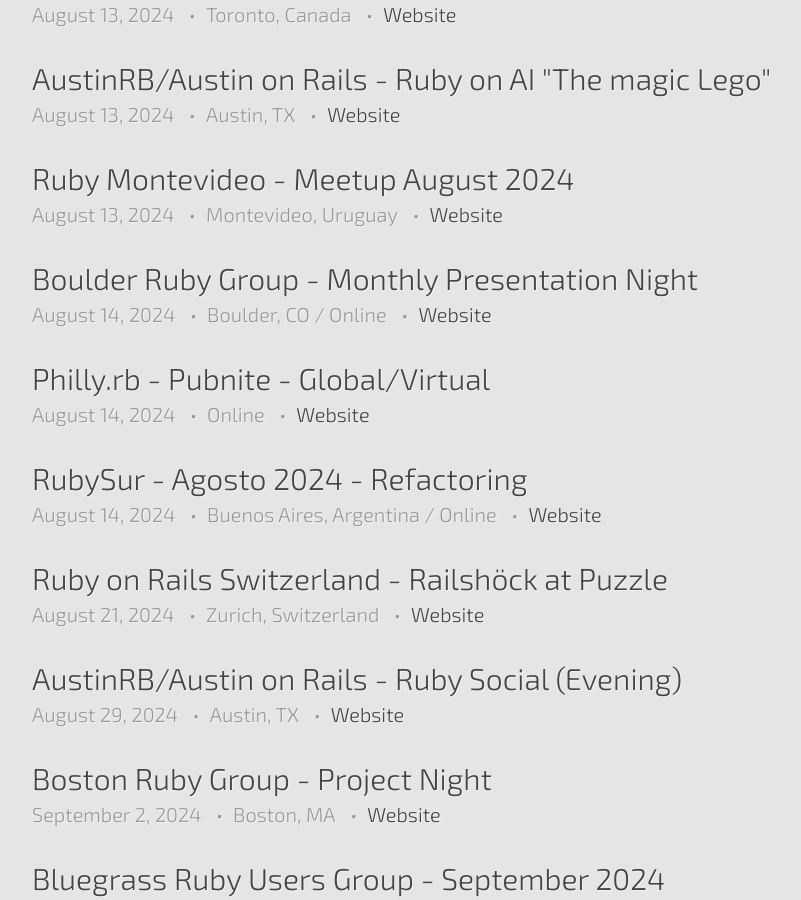
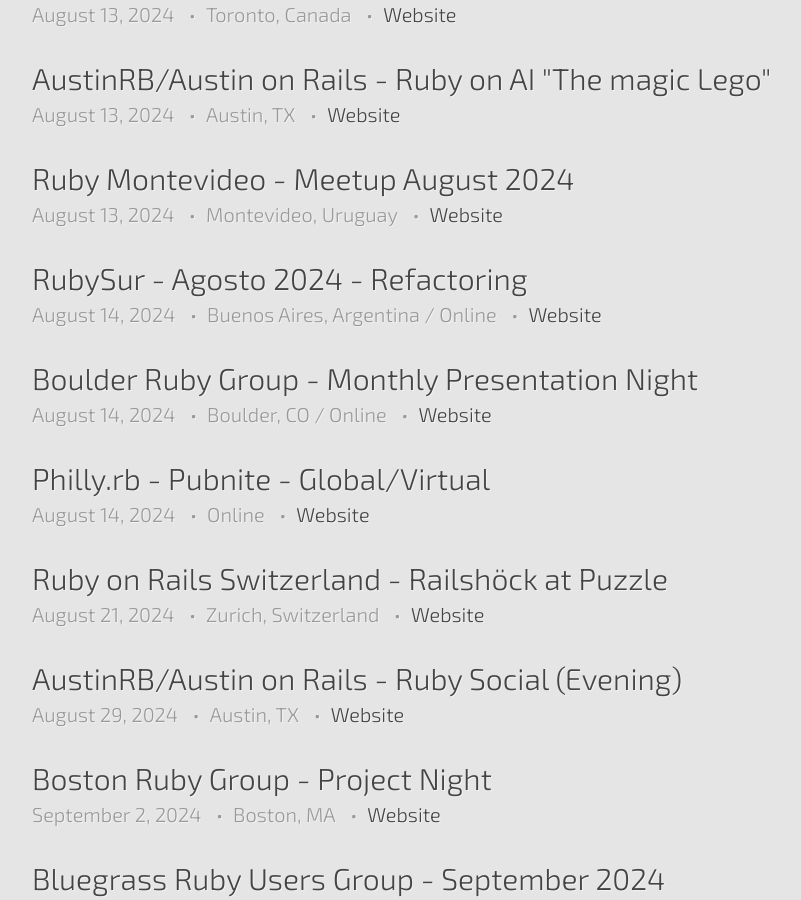
Before and after one commit to ruby-conferences/ruby-conferences.github.io, a Jekyll site: the page built from meetups/index.html, in a window 1280 px wide and 900 px high, scrolled down 840 px. Shown: the whole window, without its empty margins (208-1009 px from the left). Built offline with Jekyll 4.4.1, drawn with Linux system fonts in a browser that asks for light colours; part of the change alters nothing that is shown.

```diff
--- a/_data/meetups.yml
+++ b/_data/meetups.yml
@@ -1167,6 +1167,13 @@
   end_time: 22:00:00 UYT
   url: https://www.meetup.com/ruby-montevideo/events/302455776
 
+- name: RubySur - Agosto 2024 - Refactoring
+  location: Buenos Aires, Argentina / Online
+  date: 2024-08-14
+  start_time: 19:30:00 ART
+  end_time: 20:30:00 ART
+  url: https://www.meetup.com/rubyba/events/302656192/
+
 - name: Boulder Ruby Group - Monthly Presentation Night
   location: Boulder, CO / Online
   date: 2024-08-14
@@ -1404,10 +1411,3 @@
   start_time: 20:30:00 EST
   end_time: 22:00:00 EST
   url: https://www.meetup.com/phillyrb/events/nnlgbtyhccbsb
-
-- name: RubySur - Agosto 2024 - Refactoring
-  location: Buenos Aires, Argentina / Online
-  date: 2024-08-14
-  start_time: 19:30:00 ART
-  end_time: 20:30:00 ART
-  url: https://www.meetup.com/rubyba/events/302656192/
```
